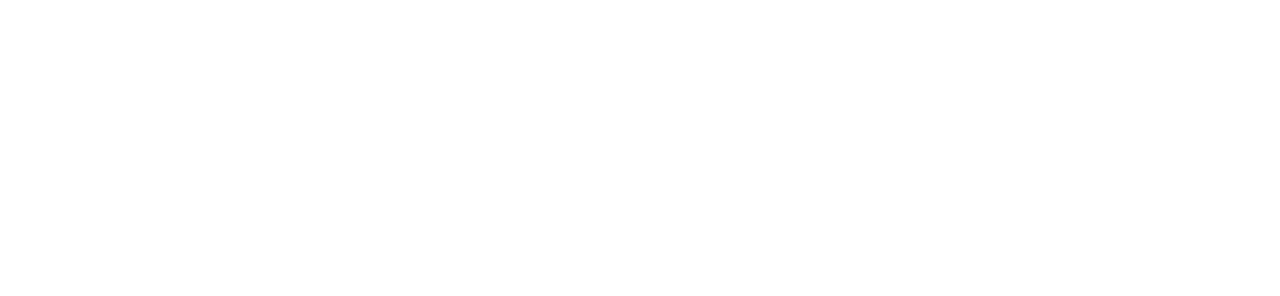
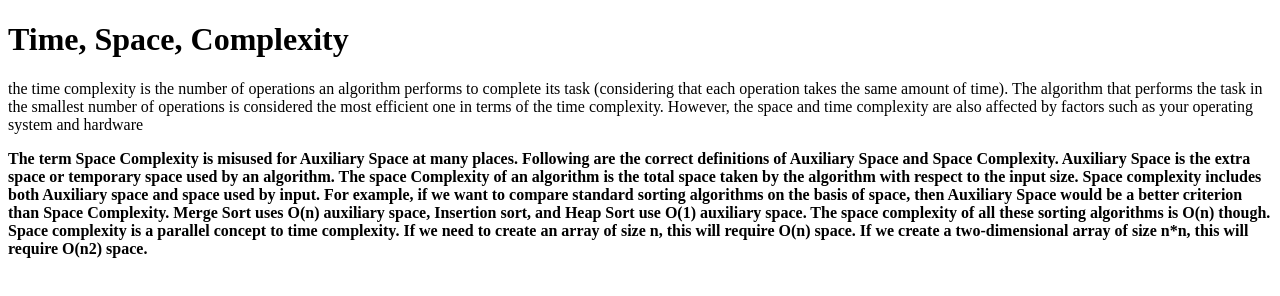
Before and after one commit to acciojob/time-and-space-complexity-ManishKumarRishu, a website: page main.html in a window 1280 px wide. Drawn offline with Linux system fonts and the light colour scheme.

Commit message:
created a submission

```diff
--- a/main.html
+++ b/main.html
@@ -8,6 +8,34 @@
 
 <body>
 	<!-- the entire body must be written by student -->
+<h1>Time, Space, Complexity</h1>
+	<p>
+      the time complexity is the number of operations an algorithm performs to complete its task (considering that each operation takes the same amount of time). The algorithm that performs the task in the smallest number of operations is considered the most efficient one in terms of the time complexity. However,
+		the space and time complexity are also affected by
+		factors such as your operating system and hardware
+
+	</p>
+	<p><b>
+The term Space Complexity is misused for Auxiliary Space at many places. Following are the correct definitions of Auxiliary Space and Space Complexity.
+
+Auxiliary Space is the extra space or temporary space used by an algorithm.
+
+The space Complexity of an algorithm is the total space taken by the algorithm with respect to the input size. Space complexity includes both Auxiliary space and space used by input.
+
+For example, if we want to compare standard sorting algorithms on the basis of space, then Auxiliary Space would be a better criterion than Space Complexity. Merge Sort uses O(n) auxiliary space, Insertion sort, and Heap Sort use O(1) auxiliary space. The space complexity of all these sorting algorithms is O(n) though.
+
+Space complexity is a parallel concept to time complexity. If we need to create an array of size n, this will require O(n) space. If we create a two-dimensional array of size n*n, this will require O(n2) space.
+
+
+	</p>
+
+
+
+
+
+
+
+
     <script type="text/javascript" src="./script.js">
 </script>
 
```
